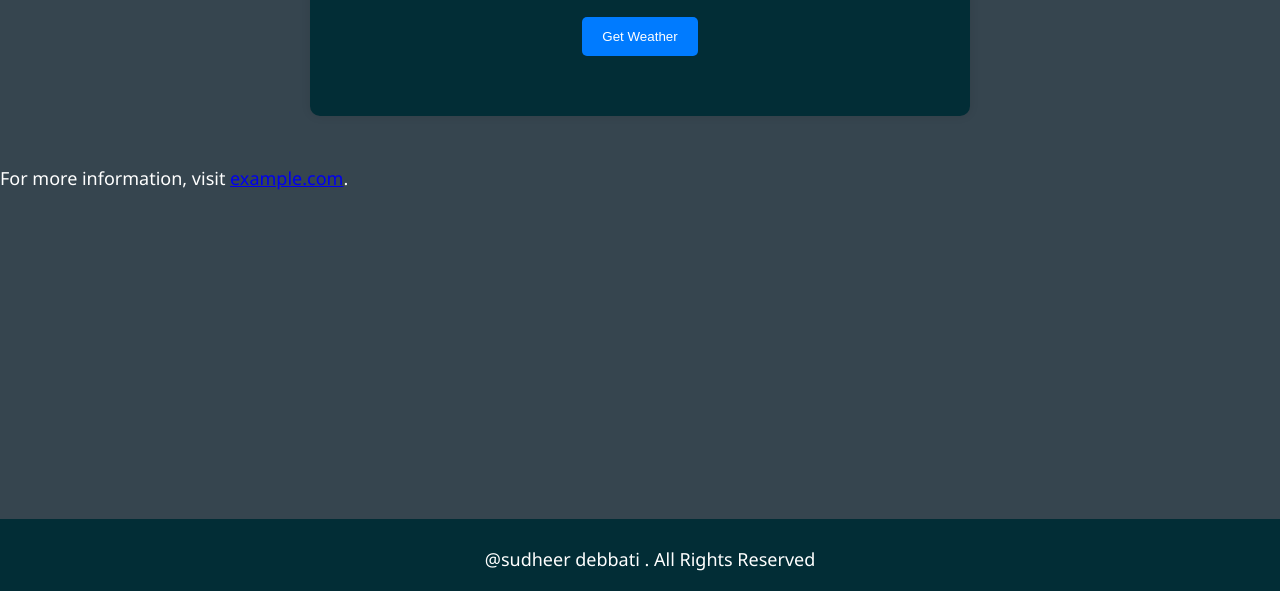
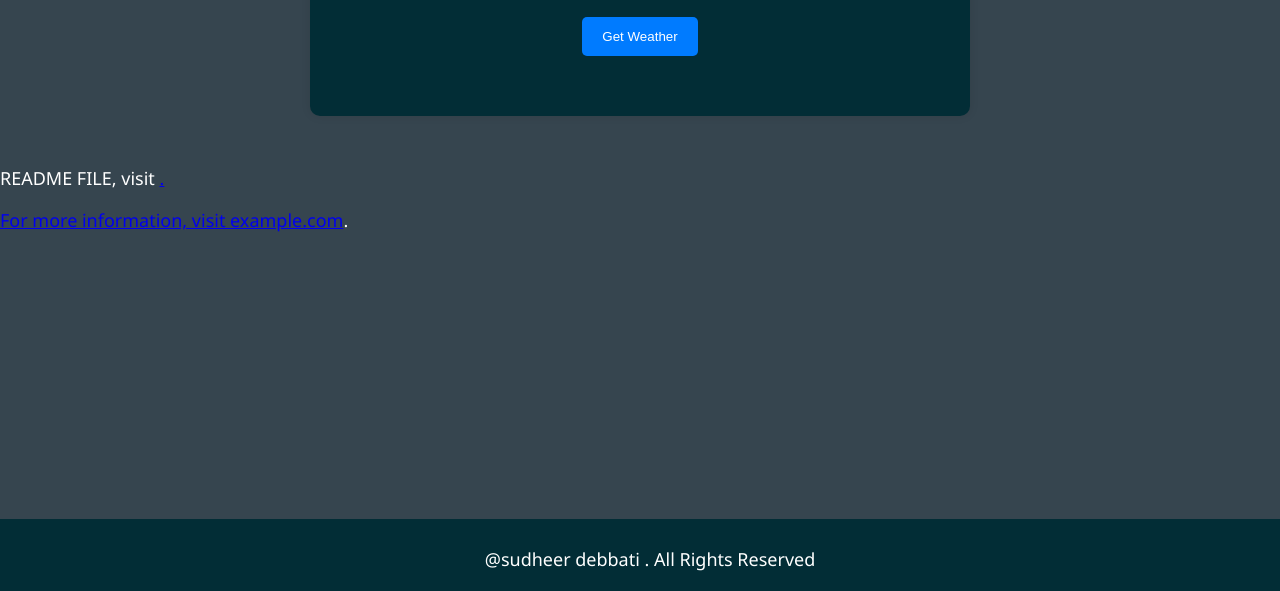
Before and after one commit to Debbatisudheer/weather-application, a plain HTML site: page index.html in a window 1280 px wide. Shown: the part 209-800 px from the top of the page. Drawn offline with Linux system fonts and the light colour scheme.

Commit message:
Update index.html

```diff
--- a/index.html
+++ b/index.html
@@ -97,7 +97,9 @@
         <button onclick="fetchWeather()">Get Weather</button>
         <div id="weather-info"></div>
     </div>
+    <p>README FILE, visit <a href="https://github.com/Debbatisudheer/weather-application/blob/master/README.md"</a>.</p>
     <p>For more information, visit <a href="https://example.com">example.com</a>.</p>
+
 
      <footer>
         <p>@sudheer debbati . All Rights Reserved</a></p>
```
